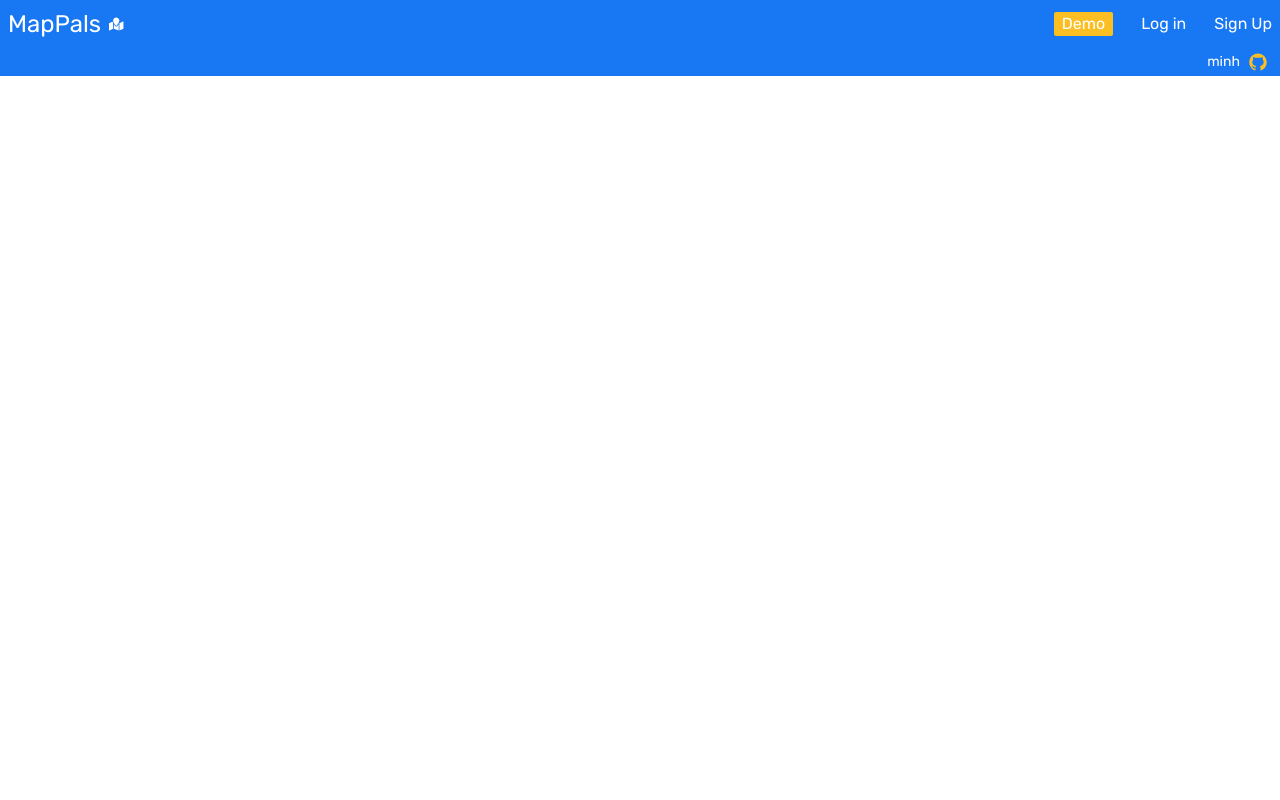
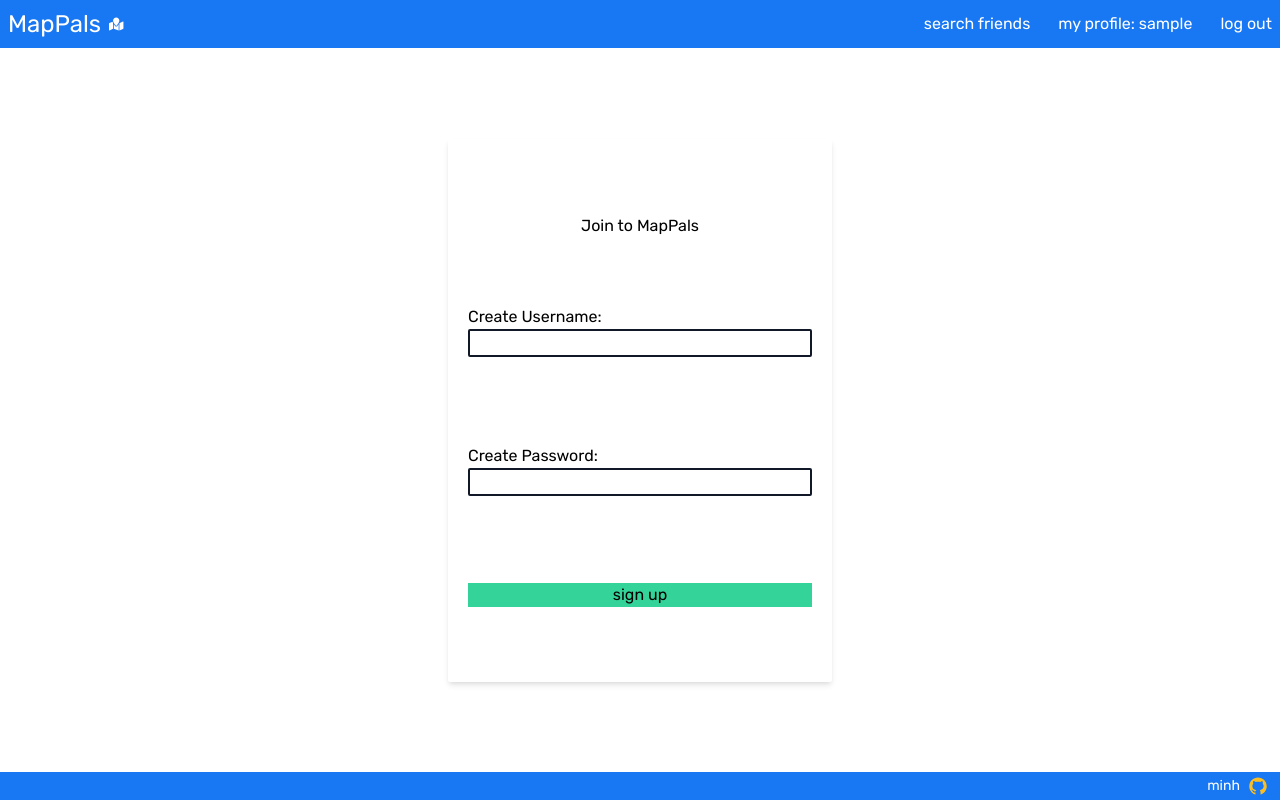
Before and after one commit to minho-sama/Map-Pals-Client, a React (Create React App) app: page /signup in a window 1280 px wide. Built offline with nearby package versions, Linux system fonts and the light colour scheme; sample sign-in values are in the browser's storage.

Commit message:
signup implemented

```diff
--- a/package.json
+++ b/package.json
@@ -18,6 +18,7 @@
     "react-router": "^5.2.0",
     "react-router-dom": "^5.2.0",
     "react-scripts": "4.0.3",
+    "react-toastify": "^7.0.4",
     "web-vitals": "^1.1.2"
   },
   "scripts": {
--- a/src/components/App.js
+++ b/src/components/App.js
@@ -3,26 +3,44 @@ import Navbar from './Navbar/Navbar';
 import Dashboard from './Dashboard/DashBoard';
 import Landing from './Landing/Landing';
 import Login from './Login/Login'
+import Signup from './Signup/Signup'
+import React from 'react'
 import { BrowserRouter as Router, Switch, Route } from 'react-router-dom';
+import useUser from './useUser'
+import useToken from './useToken'
+
+export const UserContext = React.createContext()
+export const TokenContext = React.createContext()
 
 function App() {
+
+  const {addUser, user, removeUser} = useUser()
+  const {addToken, token, removeToken} = useToken()
+
   return (
     <Router>
-      <div className="h-screen flex flex-col font-custom">
+      <TokenContext.Provider value={{addToken,token,removeToken}}>
+       <UserContext.Provider value = {{addUser, user, removeUser}}>
+        <article className="h-screen flex flex-col font-custom">
           <Navbar />
           <Switch>
             <Route exact path = "/">
               <Landing/>
             </Route>
-          <Route exact path = "/login">
+            <Route path = "/signup">
+              <Signup/>
+            </Route>
+            <Route path = "/login">
               <Login/>
             </Route>
-          <Route exact path = "/map">
+            <Route path = "/map">
               <Dashboard />
             </Route>
           </Switch>
           <Footer />
-      </div>
+        </article>
+       </UserContext.Provider>
+      </TokenContext.Provider>
     </Router>
   );
 }
--- a/src/components/Dashboard/DashBoard.js
+++ b/src/components/Dashboard/DashBoard.js
@@ -1,11 +1,16 @@
-import React, {useState} from 'react';
+import React, {useState, useContext} from 'react';
 import MainMap from '../Map/MainMap';
 import Sidebar from '../Sidebar/Sidebar';
+
+import {UserContext} from '../App'
+import { Redirect } from 'react-router-dom';
 
 export const PlaceContext = React.createContext()
 
 function Dashboard() {
   const [currentPlace, setCurrentPlace] = useState({})
+
+  const {user} = useContext(UserContext)
 
     //ITT LESZ EGY CSOMÓ KÖZÖS STATE!
     const testData = [
@@ -26,14 +31,19 @@ function Dashboard() {
       }
     ]
 
-  return (
+  if(!user){
+    return <Redirect to ='/'/>
+  }
+
+    return (
       <article className="flex-grow md:flex">
         <PlaceContext.Provider value = {{currentPlace,setCurrentPlace, testData}}>
           <Sidebar/>
           <MainMap/>
         </PlaceContext.Provider>
       </article>
-  );
+    )
+
 }
 
 export default Dashboard
--- a/src/components/Login/Login.js
+++ b/src/components/Login/Login.js
@@ -1,21 +1,51 @@
-import React, {useState} from 'react';
+import React, {useState, useContext, useEffect} from 'react';
 import { useForm } from 'react-hook-form';
-import { useHistory } from "react-router-dom";
+import { useHistory, useLocation } from "react-router-dom";
+import {UserContext, TokenContext} from '../App'
+import { ToastContainer, toast } from 'react-toastify';
+import 'react-toastify/dist/ReactToastify.css';
 
 function Login() {
-  const {register, handleSubmit, formState: { errors }, reset} = useForm();
+  const {register, handleSubmit, formState: { errors }} = useForm();
 
   const [errUsername, setErrUsername] = useState("")
   const [errPsw, setErrPsw] = useState("")
+  const [showNotification, setShowNotification] = useState(false)
 
   let history = useHistory()
+  const location = useLocation();
+
+  useEffect(() => {
+     console.log(location?.pathname)
+    setShowNotification(location.state?.showNotification)
+  }, [location]);
+
+  const notify = () => toast.success('Signed up successfully!', {
+    position: "top-center",
+    autoClose: 3000,
+    hideProgressBar: true,
+    closeOnClick: true,
+    pauseOnHover: true,
+    draggable: true,
+    progress: undefined,
+  });
+
+  useEffect(() => {
+    if(showNotification){
+        notify()
+    }
+  }, [showNotification])
+
+  const {addUser} = useContext(UserContext)
+  const {addToken} = useContext(TokenContext)
 
   const onSubmit = (formData) => {
     fetch('http://localhost:3000/login', {
         method:'POST',
         headers: {'Content-Type': 'application/json'},
         body: JSON.stringify(formData)
-    }).then(res => res.json())
+    })
+    .then(res => res.json())
     .then(data => {
         if(data.errors){
             const {username, password} = data.errors
@@ -23,24 +53,50 @@ function Login() {
             setErrPsw(password)
             console.log(errPsw, errUsername)
         }else{
-            localStorage.setItem('token', data.token)
+            addToken(data.token)
+            addUser(data.user)
             history.push('/map')
         }
         //csinálni user contextet App.js-ben, sikeres login után populatelni
+            //frissites után nem tűnik el a userContext? ha igen, akkor useEffect-el mindig lekérni!
+            //ha az is fos akk localStorage-ba menteni, és úgy useEffect-elni
         //tokent localStoragebe lementeni
         //ha successfull login akkor redirect to /map!
         //consitional rendering (based on userContext duh)
         // /login paget is protectelni ha már be van jelentkezve!
         //protectelni react route-ot (map) ha valaki url-be ír!
-            // csekkolni a userContextet -> ha nincsen akkor retrun <Redirect to = '/login'/>
+            // csekkolni a userContextet -> ha nincsen akkor return <Redirect to = '/login'/>
+
+        //lopni odin-book projektekből megoldást ...
+
+        //UJ TERV: app.js-ben useContext: user, setUser
+            //login.js-ben setUser sikeres login után
+                //app.js useEffect(amikor változik a user, setItem('user', JSON.tringify(user)))
+                    //navbar.js a useContext-ből kapja a usert, NEM a loc.storageból!
+                     //így üres usert fog settelni minden frissitesnel -> consitionally settelni!
+                        //eehez lehet h kell netninja: https://www.youtube.com/watch?v=SOnMln3W0U8
     })
   };
 
   return (
     <section className="w-full h-full flex justify-center">
+
+      {/* {showNotification && <h1>toastify</h1>} */}
+      <ToastContainer
+        position="top-center"
+        autoClose={3000}
+        hideProgressBar
+        newestOnTop={false}
+        closeOnClick
+        rtl={false}
+        pauseOnFocusLoss
+        draggable
+        pauseOnHover
+        />
+
       <form className="flex flex-col p-5 self-center w-4/5 md:w-2/5 lg:w-3/10 rounded-sm shadow-md min-h-3/4 justify-evenly"
         onSubmit={handleSubmit(onSubmit)}>
-        <h1 className = "text-center">Join to MapPals</h1>
+        <h1 className = "text-center">Login to MapPals</h1>
         <div className = "flex flex-col my-3">
             <label>Username:</label>
             <input  className="form-input-field"
--- a/src/components/Map/MapContent.js
+++ b/src/components/Map/MapContent.js
@@ -32,7 +32,7 @@ function MapContent({lat, lng}) {
         { //marker külön componentbe!!! + useContext h ne kelljen prop drillelni!!!
           testData.map((place) => {
             return (
-              <CustomMarker place = {place}/>
+              <CustomMarker place = {place} key = {place.name}/>
             )
           })
         }
--- a/src/components/Navbar/Navbar.js
+++ b/src/components/Navbar/Navbar.js
@@ -2,25 +2,51 @@ import React from 'react';
 import {FaMapMarked} from 'react-icons/fa'
 import { Link } from 'react-router-dom';
 
+import {useContext} from 'react';
+import {UserContext, TokenContext} from '../App'
+
 function Navbar() {
+
+  const {user,removeUser} = useContext(UserContext)
+  const {removeToken} = useContext(TokenContext)
+
+  const handleLogout = () => {
+    removeUser()
+    removeToken()
+  }
+
   return (
     <nav className="bg-fb-blue-light text-white p-2 flex items-center">
       <a href = "/" className="text-2xl">MapPals</a>
       <FaMapMarked className = "mx-2 w-4"/>
 
-      {/*ezek majd react routerek lesznek */}
       <ul className = "justify-end flex gap-7 w-full navbar">
-        <li className = "bg-yellow-400 rounded-sm px-2">
+
+        {user ? <>
+                <li>
+                  <a href="/">search friends</a>
+                </li>
+                <li>
+                  <a href="/profile">my profile: {user.username}</a>
+                </li>
+                <li>
+                  <button onClick = {handleLogout}>log out</button>
+                </li>
+                </>
+        :<>
+          <li className = "bg-yellow-400 rounded-sm px-2">
           <a href="/signin/demo">Demo</a>
         </li>
         <li>
           <Link to = '/login'>Log in</Link>
         </li>
         <li>
-          <a href="/signup">Sign Up</a>
+          <Link to= "/signup">Sign Up</Link>
         </li>
+        </>
+        }
+
       </ul>
-      {/* ha logged in: profile, search friends, log out */}
     </nav>
   );
 }
--- /dev/null
+++ b/src/components/Signup/Signup.js
@@ -0,0 +1,77 @@
+import React, {useState} from 'react';
+import { set, useForm } from 'react-hook-form';
+import { useHistory, Redirect } from "react-router-dom";
+
+function Signup() {
+    const {register, handleSubmit, formState: { errors }} = useForm();
+
+    const [errUsername, setErrUsername] = useState("")
+    const [errPsw, setErrPsw] = useState("")
+
+    let history = useHistory()
+
+    const onSubmit = (formData) => {
+        fetch('http://localhost:3000/signup', {
+            method:'POST',
+            headers: {'Content-Type': 'application/json'},
+            body: JSON.stringify(formData)
+        })
+        .then(res => res.json())
+        .then(data => {
+            if(data.errors){
+                const {username, password} = data.errors
+                setErrUsername(username)
+                setErrPsw(password)
+                setTimeout(() => {
+                    setErrUsername("")
+                    setErrPsw("")
+                }, 3000)
+            } else{
+                console.log('successful signup!')
+                history.push({
+                    pathname: '/login',
+                    state: { showNotification: true }
+                });
+            }
+        })
+      };
+
+    //mingLength: 3 (username es password is!)
+    return (
+    <section className="w-full h-full flex justify-center">
+      <form className="flex flex-col p-5 self-center w-4/5 md:w-2/5 lg:w-3/10 rounded-sm shadow-md min-h-3/4 justify-evenly"
+        onSubmit={handleSubmit(onSubmit)}>
+        <h1 className = "text-center">Join to MapPals</h1>
+        <div className = "flex flex-col my-3">
+            <label>Create Username:</label>
+            <input  className="form-input-field"
+                {...register('username',{required: true, minLength:3})}/>
+                    {errors.username?.type === 'required' && (
+                        <span className="form-err-msg">username is required</span>
+                    )}
+                    {errors.username?.type === 'minLength' && (
+                        <span className="form-err-msg">username must be at least 3 characters</span>
+                    )}
+                    {/*errors from server e.g. taken username */}
+                    {errUsername.length > 0 && <span className = "form-err-msg">{errUsername}</span>}
+        </div>
+        <div className = "flex flex-col my-5">
+            <label>Create Password:</label>
+            <input type="password" autoComplete="off" className = "form-input-field"
+            {...register('password', {required: true, minLength:3})}/>
+                {errors.password?.type === 'required' && (
+                    <span className="form-err-msg">password is required</span>
+                )}
+                {errors.password?.type === 'minLength' && (
+                    <span className="form-err-msg">password must be at least 3 characters</span>
+                )}
+                {errPsw.length > 0 && <span className = "form-err-msg">{errPsw}</span>}
+        </div>
+
+        <button className = "bg-green-400 mt-3">sign up</button>
+      </form>
+    </section>
+    )
+}
+
+export default Signup
--- /dev/null
+++ b/src/components/useFetch.js
@@ -0,0 +1,22 @@
+import React, {useState, useEffect} from 'react'
+
+function useFetch(url) {
+
+    const [data, setData] = useState(null)
+    const [error, setError] = useState(null)
+
+    useEffect(() => {
+        fetch(url)
+            .then(res => {
+                if(!res.ok) throw Error('could not fetch data')
+                return res.json()
+            })
+            .then(data=> setData(data))
+            .catch(err => setError(err))
+
+    }, [url])
+
+    return {data, setData, error, setError}
+}
+
+export default useFetch
--- /dev/null
+++ b/src/components/useToken.js
@@ -0,0 +1,25 @@
+import {useState} from 'react'
+
+function useToken() {
+    const getToken = () => {
+        const token = JSON.parse(localStorage.getItem('token'))
+        return token
+    }
+
+    const [token, setToken] = useState(getToken())
+
+    const addToken = (token) => {
+        localStorage.setItem('token', JSON.stringify(token))
+        setToken(token)
+    }
+
+    const removeToken = () => {
+        localStorage.removeItem('token')
+        setToken(null)
+    }
+
+
+    return {addToken, token, removeToken}
+}
+
+export default useToken
--- /dev/null
+++ b/src/components/useUser.js
@@ -0,0 +1,27 @@
+import {useState} from 'react'
+
+function useUser() {
+    const getUser = () => {
+        const user = JSON.parse(localStorage.getItem('user'))
+        return user
+    }
+
+    const [user, setUser] = useState(getUser())
+
+    const addUser = (user) => {
+        localStorage.setItem('user', JSON.stringify(user))
+        setUser(user)
+    }
+
+    const removeUser = () => {
+        localStorage.removeItem('user')
+        setUser(null)
+    }
+
+    //lehet kell majd REFRESH USER => fetchelni user._id alapján a usert, mert mondjuk változott vmi (új markert hozzáadott)
+    //vagy elég az, ha amikor fetch-csel postolok új adatot,utána a returned use robjectet setUser-elem?
+
+    return {addUser, user, removeUser}
+}
+
+export default useUser
```
Also changed, not shown: public/assets/default-avatar.jpg (added), 1 other file (tests, documents, lock files or other folders). Lines whose indentation alone changed are shown as unchanged.
